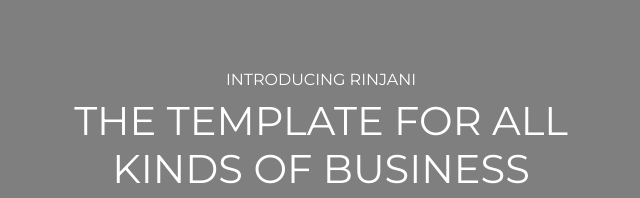
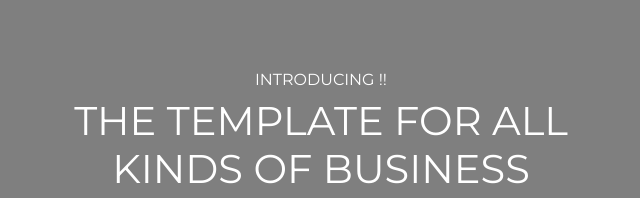
Before and after one commit to MonaMohamed93/Routeproject1, a plain HTML site: page index.html in a window 1280 px wide. Shown: the part 122-320 px from the top of the page, 319-959 px from the left. Drawn offline with Linux system fonts and the light colour scheme; files that its build step writes are made by us from their sources.

Commit message:
deleted word

```diff
--- a/index.html
+++ b/index.html
@@ -41,7 +41,7 @@
 
      <div class="welcome-text">
 
-        <h6>INTRODUCING RINJANI</h6>
+        <h6>INTRODUCING !!</h6>
 
          <h1>THE TEMPLATE FOR ALL <br> KINDS OF BUSINESS
          </h1>
```
